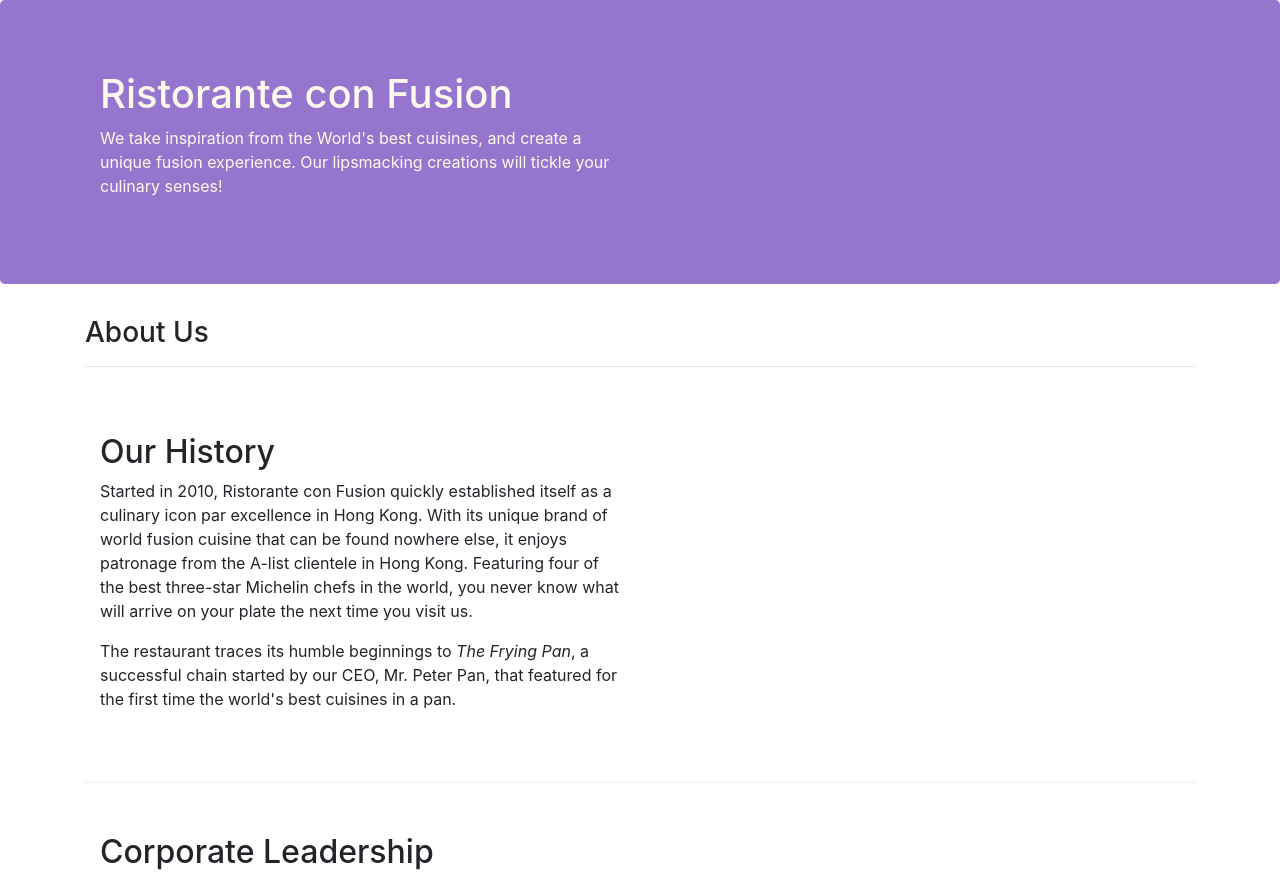
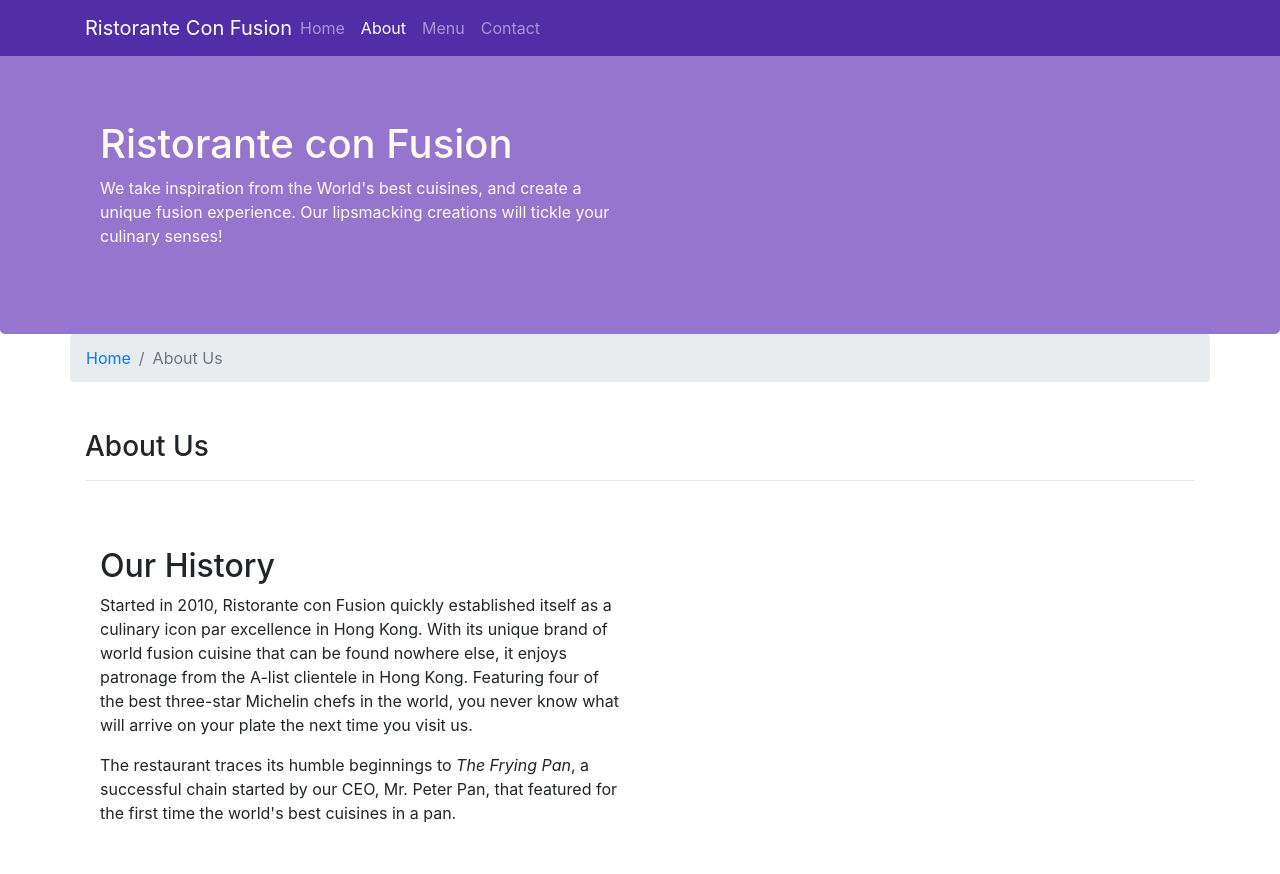
Before and after one commit to CodeXMalinga/conFusion, a website: page aboutus.html in a window 1280 px wide. Shown: the top 874 px of the page. Drawn offline with nearby package versions, Linux system fonts and the light colour scheme.

Commit message:
navbar and breadcrumbs

```diff
--- a/aboutus.html
+++ b/aboutus.html
@@ -21,6 +21,39 @@
   </head>
 
   <body>
+    <nav class="navbar navbar-dark navbar-expand-sm fixed-top">
+      <div class="container">
+        <button
+          class="navbar-toggler"
+          type="button"
+          data-toggle="collapse"
+          data-target="#Navbar"
+        >
+          <span class="navbar-toggler-icon"></span>
+        </button>
+        <a href="./index.html" class="navbar-brand mr-auto"
+          >Ristorante Con Fusion</a
+        >
+
+        <div class="collapse navbar-collapse" id="Navbar">
+          <ul class="navbar-nav mr-auto">
+            <li class="nav-item">
+              <a href="./index.html" class="nav-link">Home</a>
+            </li>
+            <li class="nav-item active">
+              <a href="./aboutus.html" class="nav-link">About</a>
+            </li>
+            <li class="nav-item">
+              <a href="#" class="nav-link">Menu</a>
+            </li>
+            <li class="nav-item">
+              <a href="#" class="nav-link">Contact</a>
+            </li>
+          </ul>
+        </div>
+      </div>
+    </nav>
+
     <header class="jumbotron">
       <div class="container">
         <div class="row row-header">
@@ -39,6 +72,12 @@
 
     <div class="container">
       <div class="row">
+        <ol class="col-12 breadcrumb">
+          <li class="breadcrumb-item">
+            <a href="./index.html">Home</a>
+          </li>
+          <li class="breadcrumb-item active">About Us</li>
+        </ol>
         <div class="col-12">
           <h3>About Us</h3>
           <hr />
@@ -121,8 +160,8 @@
           <div class="col-4 offset-1 col-sm-2">
             <h5>Links</h5>
             <ul class="list-unstyled">
-              <li><a href="#">Home</a></li>
-              <li><a href="#">About</a></li>
+              <li><a href="./index.html">Home</a></li>
+              <li><a href="./aboutus.html">About</a></li>
               <li><a href="#">Menu</a></li>
               <li><a href="#">Contact</a></li>
             </ul>
--- a/css/styles.css
+++ b/css/styles.css
@@ -32,3 +32,12 @@
 .container .row h3 {
   margin-top: 2rem;
 }
+
+body {
+  padding: 50px 0px 0px 0px;
+  z-index: 0;
+}
+
+.navbar-dark {
+  background-color: #512DA8;
+}
```
Also changed, not shown: index.html (+5 -5 lines).
